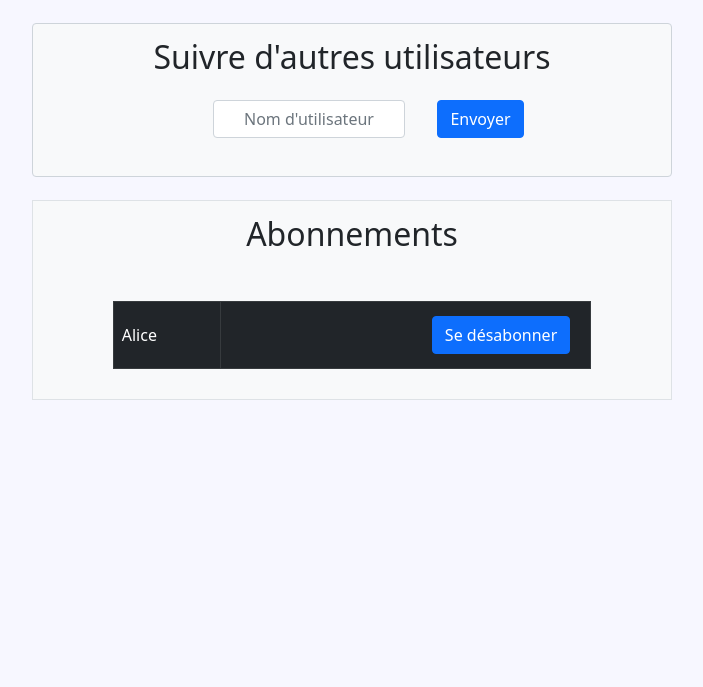
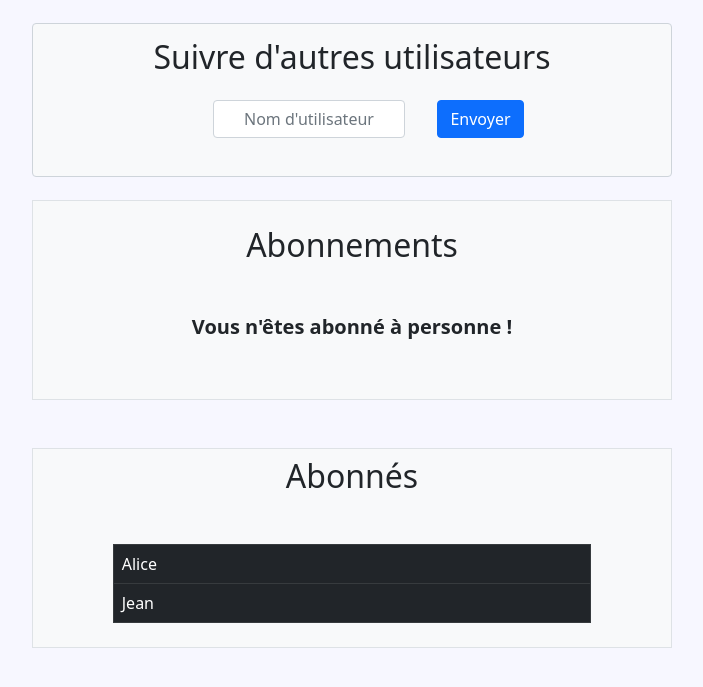
Before and after one commit to Gauthier3090/P9_OpenClassrooms, a Django app: page /followers/ in a window 1280 px wide. Shown: the part 72-759 px from the top of the page, without its empty margins (288-991 px from the left). Run offline with Django 4.2, Linux system fonts and the light colour scheme; the first user in the database is signed in; data comes from the database, SQL or seed files in the repository; some libraries are stand-ins or nearby versions.

Commit message:
Fix color error message add followers + bootstrap followers.html

```diff
--- a/src/LITReview/static/css/style.css
+++ b/src/LITReview/static/css/style.css
@@ -15,6 +15,10 @@ html, body {
     color: #FF0000;
 }
 
+.custom-success {
+    color: #008000;
+}
+
 input::placeholder {
     text-align: center;
 }
--- a/src/following/templates/followers.html
+++ b/src/following/templates/followers.html
@@ -7,3 +7,6 @@
 {% block table_followers %}
     {% include 'table_followers.html' %}
 {% endblock table_followers %}
+{% block table_subscribers %}
+    {% include 'table_subscribers.html' %}
+{% endblock table_subscribers %}
--- a/src/following/templates/search_followers.html
+++ b/src/following/templates/search_followers.html
@@ -7,7 +7,8 @@
             <button class="btn btn-primary" type="submit">Envoyer</button>
         </div>
         <div class="d-flex justify-content-center align-items-center mb-3">
-            <small class="text-center custom-small">{{ message }}</small>
+            <small class="text-center custom-small">{{ error }}</small>
+            <small class="text-center custom-success">{{ success }}</small>
         </div>
     </form>
 </div>
--- a/src/following/templates/table_followers.html
+++ b/src/following/templates/table_followers.html
@@ -2,16 +2,21 @@
     <h2 class="text-center mb-5">Abonnements</h2>
     <table class="table table-bordered table-dark w-75">
         <tbody>
-            <tr>
-                {% for i in items %}
+            {% if not followers %}
+                <tr>
+                    <p class="fw-bold lead">Vous n'êtes abonné à personne !</p>
+                </tr>
+            {% endif %}
+            {% for i in followers %}
+                <tr>
                     <td scope="row" class="text-start align-middle">{{ i }}</td>
                     <td scope="row" class="text-end">
                         <form action="{% url 'followers' %}" method="get" class="form-control bg-transparent border-0">
                             <button class="btn btn-primary" type="submit" name="unfollow" value="{{ i }}">Se désabonner</button>
                         </form>
                     </td>
-                {% endfor %}
-            </tr>
+                </tr>
+            {% endfor %}
         </tbody>
     </table>
 </div>
--- /dev/null
+++ b/src/following/templates/table_subscribers.html
@@ -0,0 +1,16 @@
+<div class="d-flex flex-column justify-content-center align-items-center w-50 h-25 m-auto mt-5 bg-light border">
+    <h2 class="text-center mb-5">Abonnés</h2>
+    <table class="table table-bordered table-dark w-75">
+        <tbody>
+            <tr>
+                {% if not subscribers %}
+                    <p class="fw-bold lead">Personne n'est abonnée à vous !</p>
+                {% endif %}
+                {% for i in subscribers %}
+                    <tr>
+                        <td scope="row" class="text-start align-middle">{{ i }}</td>
+                    </tr>
+                {% endfor %}
+        </tbody>
+    </table>
+</div>
--- a/src/following/views.py
+++ b/src/following/views.py
@@ -12,31 +12,40 @@ class FollowersPage(View):
 
     def get(self, request):
         form = self.form
-        error = ''
         username = request.GET.get('unfollow')
         if username:
-            error = unfollow_user(username)
-        print(error)
+            unfollow_user(username)
         context = {
             "form": form,
-            "error": error,
-            "items": self.all(request.user.id),
-            "followers": self.who_follow_me(request.user.id)
+            "followers": self.followers(request.user.id),
+            "subscribers": self.subscribers(request.user.id)
         }
+        print(context)
         return render(request, self.page, context=context)
 
     def post(self, request):
         form = self.form(request.POST)
+        error = ""
+        success = ""
         if form.is_valid():
             username = form.cleaned_data["username"]
             if username_exists(username):
                 error = create_follower(username, request.user.id)
+                if error is "":
+                    success = "La personne a été rajoutée à vos abonnements !"
             else:
                 error = "La personne n'existe pas. Veuillez réessayer !"
-        return render(request, self.page, context={"form": form, "message": error, "items": self.all(request.user.id)})
+        context = {
+            "form": form,
+            "error": error,
+            "success": success,
+            "followers": self.followers(request.user.id),
+            "subscribers": self.subscribers(request.user.id)
+        }
+        return render(request, self.page, context=context)
 
     @staticmethod
-    def all(user_id):
+    def followers(user_id):
         tab = []
         followers = Follower.objects.all().filter(user_id=user_id)
         for follower in followers:
@@ -44,7 +53,7 @@ class FollowersPage(View):
         return tab
 
     @staticmethod
-    def who_follow_me(user_id):
+    def subscribers(user_id):
         tab = []
         followers = Follower.objects.all().filter(followed_user_id=user_id)
         for follower in followers:
```
Also changed, not shown: src/following/controllers.py (+7 -7 lines), src/db.sqlite3.
